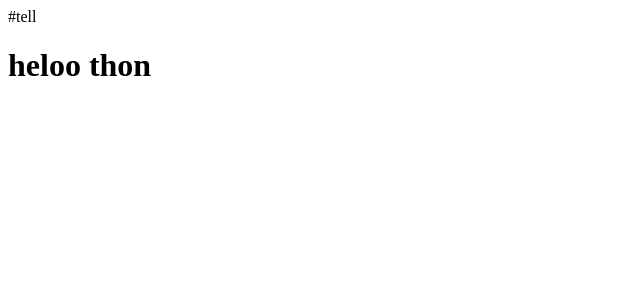
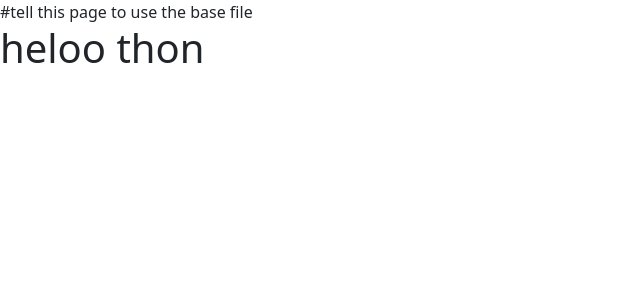
Before and after one commit to ttwange/CRM, a Django app: page / in a window 1280 px wide. Shown: the top 300 px of the page, without its empty margins (0-640 px from the left). Run offline with Django 4.2, Linux system fonts and the light colour scheme.

Commit message:
extending bootstrap styling to home file

```diff
--- a/website/templates/home.html
+++ b/website/templates/home.html
@@ -1,4 +1,5 @@
-#tell
+#tell this page to use the base file
+{% extends 'base.html' %}
 
 {% block content %}
 
```
